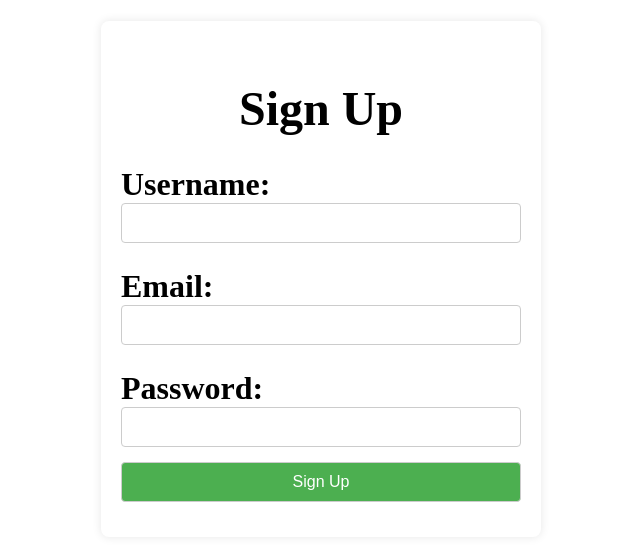
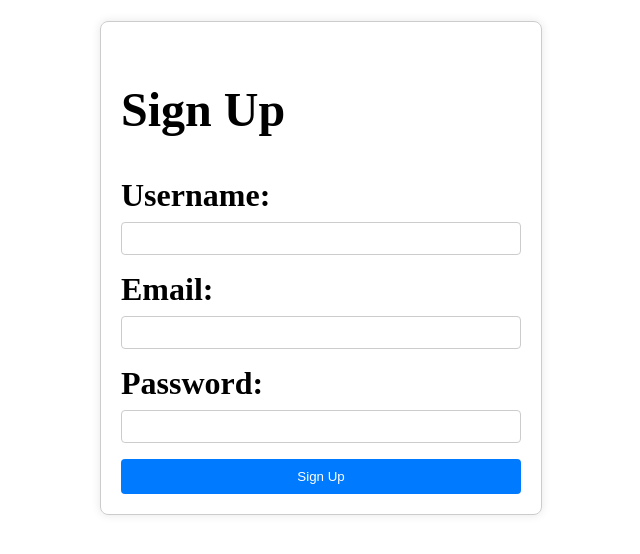
Before and after one commit to ybinilza/flatironfinalproject, a React (Create React App) app in the folder client/: page / in a window 1280 px wide. Shown: the top 554 px of the page, without its empty margins (319-959 px from the left). Built offline with nearby package versions, Linux system fonts and the light colour scheme.

Commit message:
Add yup and formik

```diff
--- a/client/public/index.html
+++ b/client/public/index.html
@@ -29,7 +29,7 @@
       work correctly both with client-side routing and a non-root public URL.
       Learn how to configure a non-root public URL by running `npm run build`.
     -->
-    <title>Reciplease</title>
+    <title>Market for Everyone</title>
   </head>
   <body>
     <noscript>You need to enable JavaScript to run this app.</noscript>
--- a/client/src/components/SignupPage.css
+++ b/client/src/components/SignupPage.css
@@ -1,12 +1,10 @@
-
-
 .signup-container {
   max-width: 400px;
   margin: 0 auto;
   padding: 20px;
-    background-color: #fff;
+  border: 1px solid #ccc;
+  border-radius: 8px;
   box-shadow: 0 0 10px rgba(0, 0, 0, 0.1);
-    border-radius: 8px;
 }
 
 form {
@@ -14,30 +12,32 @@
   flex-direction: column;
 }
 
-  h2 {
-    text-align: center;
-    margin-bottom: 20px;
-  }
-
 label {
-    margin-top: 10px;
+  margin-bottom: 8px;
 }
 
 input {
-    margin-bottom: 15px;
-    padding: 10px;
-    font-size: 16px;
+  padding: 8px;
+  margin-bottom: 16px;
   border: 1px solid #ccc;
   border-radius: 4px;
 }
 
-  input[type="submit"] {
-    background-color: #4caf50;
+button {
+  padding: 10px;
+  background-color: #007bff;
   color: #fff;
+  border: none;
+  border-radius: 4px;
   cursor: pointer;
-    transition: background-color 0.3s;
 }
 
-  input[type="submit"]:hover {
-    background-color: #45a049;
+button:disabled {
+  background-color: #ccc;
+  cursor: not-allowed;
 }
+
+.signup-container .error {
+  color: red;
+  margin-top: 8px;
+}
--- a/client/src/components/SignupPage.js
+++ b/client/src/components/SignupPage.js
@@ -1,87 +1,98 @@
-import React from 'react'
-import './SignupPage.css'
-import { useState } from 'react';
+import React from 'react';
+import './SignupPage.css';
+import { useFormik } from 'formik';
+import * as yup from "yup";
 
 function SignupPage({ onLogin }) {
 
-  const [username, setUsername] = useState("");
-  const [email, setEmail] =useState("");
-  const [password, setPassword] = useState("");
-  const [errors, setErrors] = useState([]);
-  const [isLoading, setIsLoading] = useState(false);
+  const formSchema = yup.object().shape({
+    username: yup.string().required("Must enter a username").max(15),
+    email: yup.string().email("Invalid email").required("Must enter an email"),
+    password: yup.string()
+      .min(8, 'Password must be at least 8 characters')
+      .required('Password is required'),
+  });
 
-
-function handleSubmit(e)
-{
-  e.preventDefault();
-  setIsLoading(true);
-  /*console.log(username)
-  console.log(email)
-  console.log(password)*/
-
-  fetch("/signup", {
+  const formik = useFormik({
+    initialValues: {
+      username: '',
+      email: '',
+      password: '',
+    },
+    validationSchema: formSchema,
+    onSubmit: async (values) => {
+      try {
+        const response = await fetch("/signup", {
           method: "POST",
           headers: {
             "Content-Type": "application/json",
           },
-    body: JSON.stringify({
-      username,
-      email,
-      password,
-    }),
-  }).then((r) => {
-    setIsLoading(false);
-    if (r.ok) {
-      r.json().then((user) => {
+          body: JSON.stringify(values),
+        });
+
+        if (response.ok) {
+          const user = await response.json();
           onLogin(user);
-        setErrors([]);   // Reset errors when the form is submitted successfully
+        } else {
+          const errorData = await response.json();
+          formik.setErrors(errorData.errors || {});
+        }
+      } catch (error) {
+        console.error('Error:', error.message);
+      }
+    },
   });
-    } else {
-      r.json().then((err) => setErrors(err.errors || []));
-    }
-  });
-}
-
-console.log(errors)
 
   return (
     <div>
       <div className="signup-container">
-        <form onSubmit={handleSubmit}>
+        <form onSubmit={formik.handleSubmit}>
           <h2>Sign Up</h2>
           <label htmlFor="username">Username:</label>
-          <input type="text"
+          <input
+            type="text"
             id="username"
-                name="username" required
+            name="username"
+            required
             autoComplete="off"
-                value={username}
-                onChange={(e) => setUsername(e.target.value)}
+            value={formik.values.username}
+            onChange={formik.handleChange}
           />
+          <div>{formik.errors.username}</div>
 
           <label htmlFor="email">Email:</label>
-          <input type="email"
+          <input
+            type="email"
             id="email"
-                  name="email" required
-                  value={email}
-                  onChange={(e) =>setEmail(e.target.value)} />
+            name="email"
+            required
+            value={formik.values.email}
+            onChange={formik.handleChange}
+          />
+          <div>{formik.errors.email}</div>
 
           <label htmlFor="password">Password:</label>
-          <input type="password"
+          <input
+            type="password"
             id="password"
             name="password"
-                 value={password}
-                 onChange={(e) => setPassword(e.target.value)} />
+            value={formik.values.password}
+            onChange={formik.handleChange}
+          />
+          <div>{formik.errors.password}</div>
 
-          <input type="submit" value="Sign Up" />
+          <button type="submit" disabled={formik.isSubmitting}>
+            Sign Up
+          </button>
         </form>
       </div>
-      {isLoading && <p>Loading...</p>}
-      {errors.length > 0 && (
+      {formik.isSubmitting && <p>Loading...</p>}
+      {Object.keys(formik.errors).length > 0 && (
         <div>
           <p>Error:</p>
           <ul>
-            {errors.map((error, index) => (
-              <li key={index}>{error}</li>
+            {Object.keys(formik.errors).map((fieldName, index) => (
+              <li key={index}>{formik.errors[fieldName]}</li>
             ))}
           </ul>
         </div>
@@ -89,4 +100,5 @@ console.log(errors)
     </div>
   );
 }
-export default SignupPage
+
+export default SignupPage;
```
Also changed, not shown: client/package.json (+6 -2 lines), 1 other file (tests, documents, lock files or other folders). Lines whose indentation alone changed are shown as unchanged.
